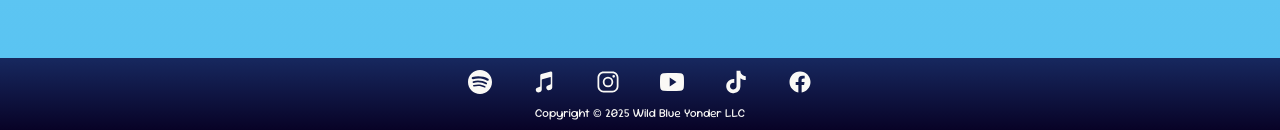
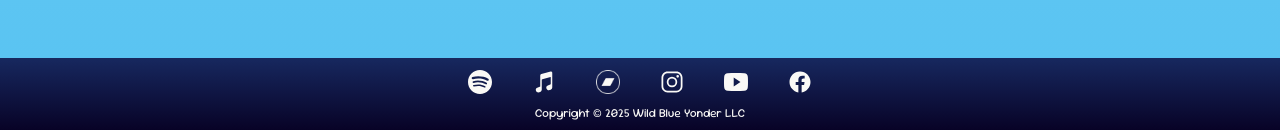
Before and after one commit to danielkurtsawyer/wild-blue-yonder, a React (Vite) app in the folder wild-blue-yonder-website/: page /about in a window 1280 px wide. Shown: the part 2545-2675 px from the top of the page. Built offline with nearby package versions, Linux system fonts and the light colour scheme.

Commit message:
Added bandcamp icon
Replaces tiktok icon for now - there is no bandcamp icon in ionicons so i pulled from the actual bandcamp website (they have a library of butons and logos to use)

```diff
--- a/wild-blue-yonder-website/src/components/SocialMediaLinks/SocialMediaLinks.jsx
+++ b/wild-blue-yonder-website/src/components/SocialMediaLinks/SocialMediaLinks.jsx
@@ -4,6 +4,7 @@ import instagramLogo from "../../assets/icons/logo-instagram.svg";
 import youtubeLogo from "../../assets/icons/logo-youtube.svg";
 import facebookLogo from "../../assets/icons/logo-facebook.svg";
 import tiktokLogo from "../../assets/icons/logo-tiktok.svg";
+import bandcampLogo from "../../assets/icons/bandcamp-button-circle-line-black-512.png";
 
 import "./social-media-links.css";
 
@@ -61,11 +62,21 @@ function SocialMediaLinks() {
         <img src={appleMusicLogo} alt="Apple Music" />
       </a>
       <a
+        href="https://wildblueyonder.bandcamp.com"
+        target="_blank"
+        rel="noopener noreferrer"
+        index="4"
+        onMouseEnter={() => handleHover(2)}
+        onMouseLeave={() => handleLeave()}
+      >
+        <img src={bandcampLogo} alt="Bandcamp" />
+      </a>
+      <a
         href="https://instagram.com/wildblueyonderjams"
         target="_blank"
         rel="noopener noreferrer"
         index="2"
-        onMouseEnter={() => handleHover(2)}
+        onMouseEnter={() => handleHover(3)}
         onMouseLeave={() => handleLeave()}
       >
         <img src={instagramLogo} alt="Instagram" />
@@ -75,20 +86,10 @@ function SocialMediaLinks() {
         target="_blank"
         rel="noopener noreferrer"
         index="3"
-        onMouseEnter={() => handleHover(3)}
+        onMouseEnter={() => handleHover(4)}
         onMouseLeave={() => handleLeave()}
       >
         <img src={youtubeLogo} alt="Youtube" />
-      </a>
-      <a
-        href="https://tiktok.com/@wildblueyonderjams"
-        target="_blank"
-        rel="noopener noreferrer"
-        index="4"
-        onMouseEnter={() => handleHover(4)}
-        onMouseLeave={() => handleLeave()}
-      >
-        <img src={tiktokLogo} alt="TikTok" />
       </a>
       <a
         href="https://www.facebook.com/WildBlueYonderJams/"
```
Also changed, not shown: wild-blue-yonder-website/src/assets/icons/bandcamp-button-circle-line-black-512.png (added).
